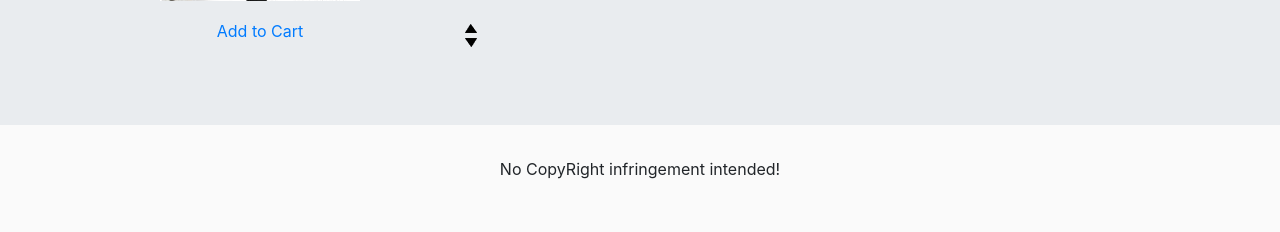
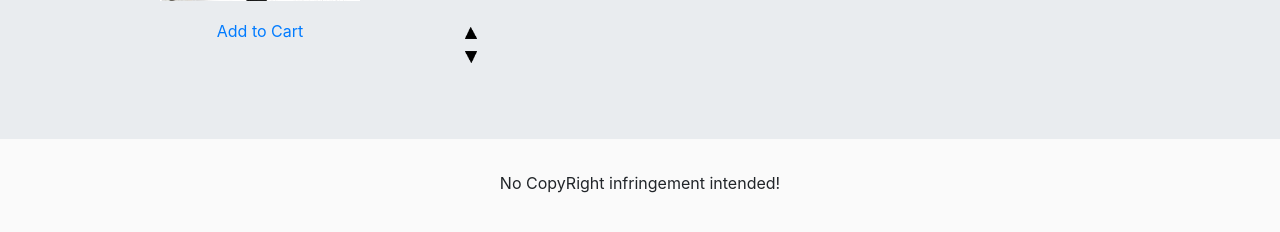
Before and after one commit to 1arshan/Ecommerce-Website, a Django app: page /item_detail/27 in a window 1280 px wide. Shown: the part 351-583 px from the top of the page. Run offline with Django 3.2, Linux system fonts and the light colour scheme; data comes from the database, SQL or seed files in the repository; both versions use the stored data as it was after the commit; some libraries are stand-ins or nearby versions.

Commit message:
cart issue solve

```diff
--- a/store/templates/store/cart.html
+++ b/store/templates/store/cart.html
@@ -46,9 +46,9 @@
 							<div style="flex:1">
 								<p class="quantity">{{item.quantity}}</p>
 								<div class="quantity">
-									<img action ="add" product_id ="{{item.product.id}}"  class="update_cart_quantity chg-quantity" src="{% static  'images/arrow-up.png' %}">
-
-									<img action ="remove" product_id ="{{item.product.id}}" class="update_cart_quantity chg-quantity " src="{% static  'images/arrow-down.png' %}">
+                                    <a href="{% url 'update_item' item.product.id "add" 1%}"> <img src="{% static  'images/arrow-up.png' %}" alt="Inc Item" style="width:12px;height:12px;"> </a>
+                                <br>
+                                <a href="{% url 'update_item' item.product.id "remove" 1%}"> <img src="{% static  'images/arrow-down.png' %}" alt="Dec Item" style="width:12px;height:12px;"> </a>
 								</div>
 							</div>
 							<div style="flex:1"><p>${{item.get_total}}</p></div>
--- a/store/templates/store/item_detail.html
+++ b/store/templates/store/item_detail.html
@@ -1,6 +1,7 @@
 {% extends 'store/main.html' %}
 {% load static%}
 {% block content %}
+
     <div class="row my-2">
 		<div class="col-lg-4 order-lg-1 text-center">
 			<img src="{{product.get_imageURL}}" width="200" height="200">
@@ -28,9 +29,9 @@
         </div>
         <div class="col-lg-6 order-lg-2">
             <div class="quantity">
-                <img action ="add" product_id ="{{product.id}}"  class="update_cart_quantity chg-quantity" src="{% static  'images/arrow-up.png' %}">
-
-                <img action ="remove" product_id ="{{product.id}}" class="update_cart_quantity chg-quantity " src="{% static  'images/arrow-down.png' %}">
+                <a href="{% url 'update_item' product.id "add" 0%}"> <img src="{% static  'images/arrow-up.png' %}" alt="Inc Item" style="width:12px;height:12px;"> </a>
+                <br>
+                <a href="{% url 'update_item' product.id "remove" 0%}"> <img src="{% static  'images/arrow-down.png' %}" alt="Dec Item" style="width:12px;height:12px;"> </a>
             </div>
         </div>
 
--- a/store/urls.py
+++ b/store/urls.py
@@ -8,7 +8,7 @@ urlpatterns = [
     path('cart/',views.cart,name='cart'),
     path('checkout/',views.checkout,name='checkout'),
     path('insert_cart/<int:id>/<int:x>',views.insert_into_cart,name='insert_cart'),
-    path('cart/update_item/',views.update_item_quantity,name='update_item'),
+    path('cart/update_item/<int:id>/<str:action>/<int:x>',views.update_item_quantity,name='update_item'),
     path('order_details/',views.order_details,name='order_details'),
     path('item_detail/<int:id>',views.item_detail,name='item_detail'),
     path('make_payment/<int:id>',views.make_payment,name='make_payment'),
--- a/store/views.py
+++ b/store/views.py
@@ -105,12 +105,11 @@ def insert_into_cart(request, id, x):
 
 
 # @csrf_exempt
-def update_item_quantity(request):
+def update_item_quantity(request, id, action, x):
     about = 'Some Error Occurred'
     if request.user.is_authenticated:
         about = 'Item Updated'
-        product_id = request.POST.get('product_id')
-        action = request.POST.get('action')
+        product_id = id
         product = Product.objects.get(id=product_id)
         item = OrderItem.objects.get(product=product, user=request.user)
 
@@ -125,7 +124,11 @@ def update_item_quantity(request):
     dic = {
         'data': about,
     }
-    return JsonResponse(dic, safe=False)
+    if x == 0:
+        return HttpResponseRedirect(reverse('item_detail', args=[id]))
+    else:
+        #return HttpResponseRedirect(reverse('item_detail', args=[id]))
+        return HttpResponseRedirect(reverse('cart'))
 
 
 def cart(request):
```
Also changed, not shown: db.sqlite3.
